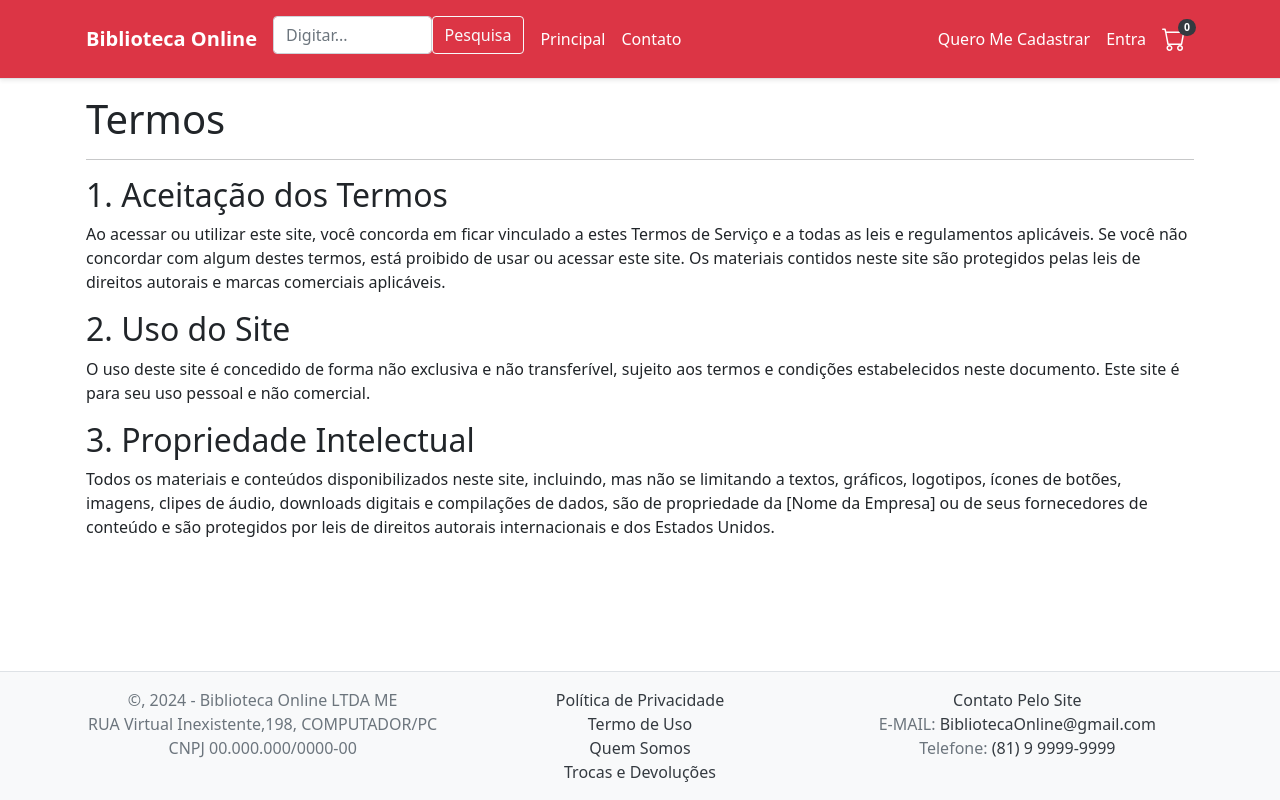
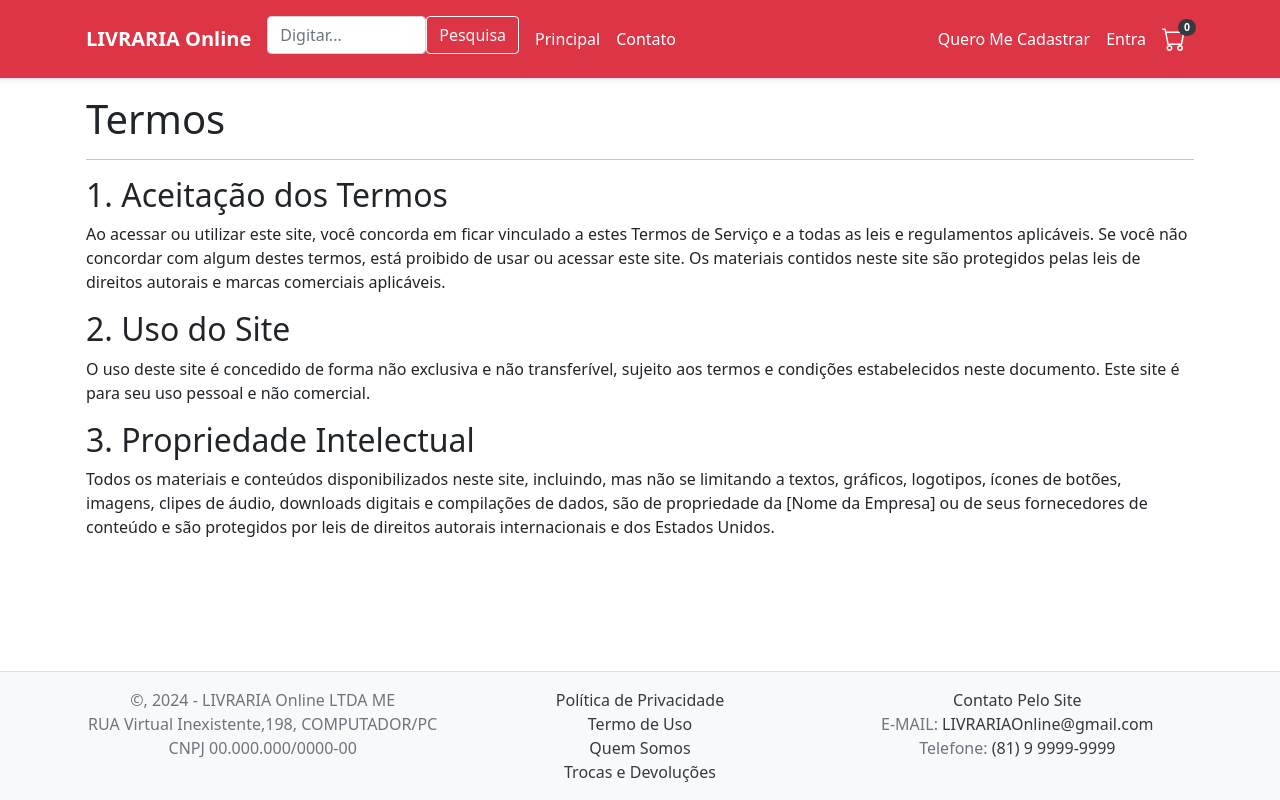
Before and after one commit to Ledson-Fabiano/Biblioteca, a website: page Termos.html in a window 1280 px wide. Drawn offline with nearby package versions, Linux system fonts and the light colour scheme.

Commit message:
Termos.html

```diff
--- a/Termos.html
+++ b/Termos.html
@@ -30,14 +30,14 @@
         >
         <link rel="stylesheet" href="https://cdn.jsdelivr.net/npm/bootstrap-icons@1.11.3/font/bootstrap-icons.css">
         <link rel="stylesheet" href="css/estilo.css">
-        <title>Biblioteca Online :: Termos</title>
+        <title>LIVRARIA Online :: Termos</title>
     </head>
     <body>
         <div class="d-flex flex-column wrapper">
             <nav class="navbar navbar-expand-lg navbar-dark bg-danger border-bottom shadow-sm mb-3">
                 <div class="container">
                     <a class="navbar-brand" href="/">
-                        <b>Biblioteca Online</b>
+                        <b>LIVRARIA Online</b>
                     </a>
                     <button
                         class="navbar-toggler"
@@ -107,7 +107,7 @@
                     <div class="container">
                         <div class="row py-3">
                             <div class="col-12 col-md-4 text-center">
-                                ©, 2024 - Biblioteca Online LTDA ME
+                                ©, 2024 - LIVRARIA Online LTDA ME
                                 <br>
                                 RUA Virtual Inexistente,198, COMPUTADOR/PC
                                 <br>
@@ -127,7 +127,7 @@
                                 <a href="/Contato.html" class="text-decoration-none text-dark ">Contato Pelo Site</a>
                                 <br>
                                 E-MAIL:
-                                <a href="mailto:BibliotecaOnline@gmail.com" class="text-decoration-none text-dark">BibliotecaOnline@gmail.com</a>
+                                <a href="mailto:BibliotecaOnline@gmail.com" class="text-decoration-none text-dark">LIVRARIAOnline@gmail.com</a>
                                 <br>
                                 Telefone:
                                 <a href="tel:+5581999999999" class="text-decoration-none text-dark">(81) 9 9999-9999</a>
```
